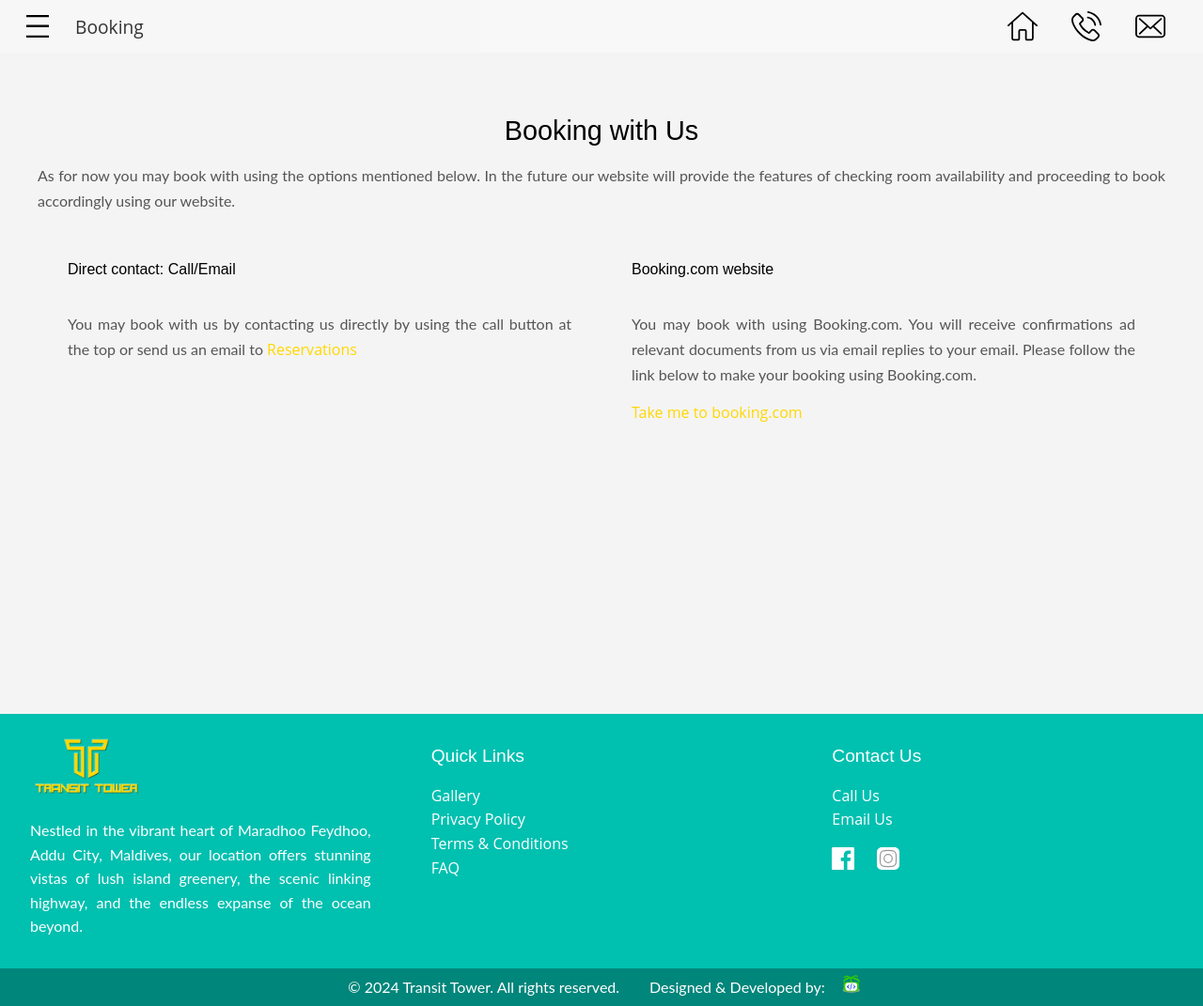
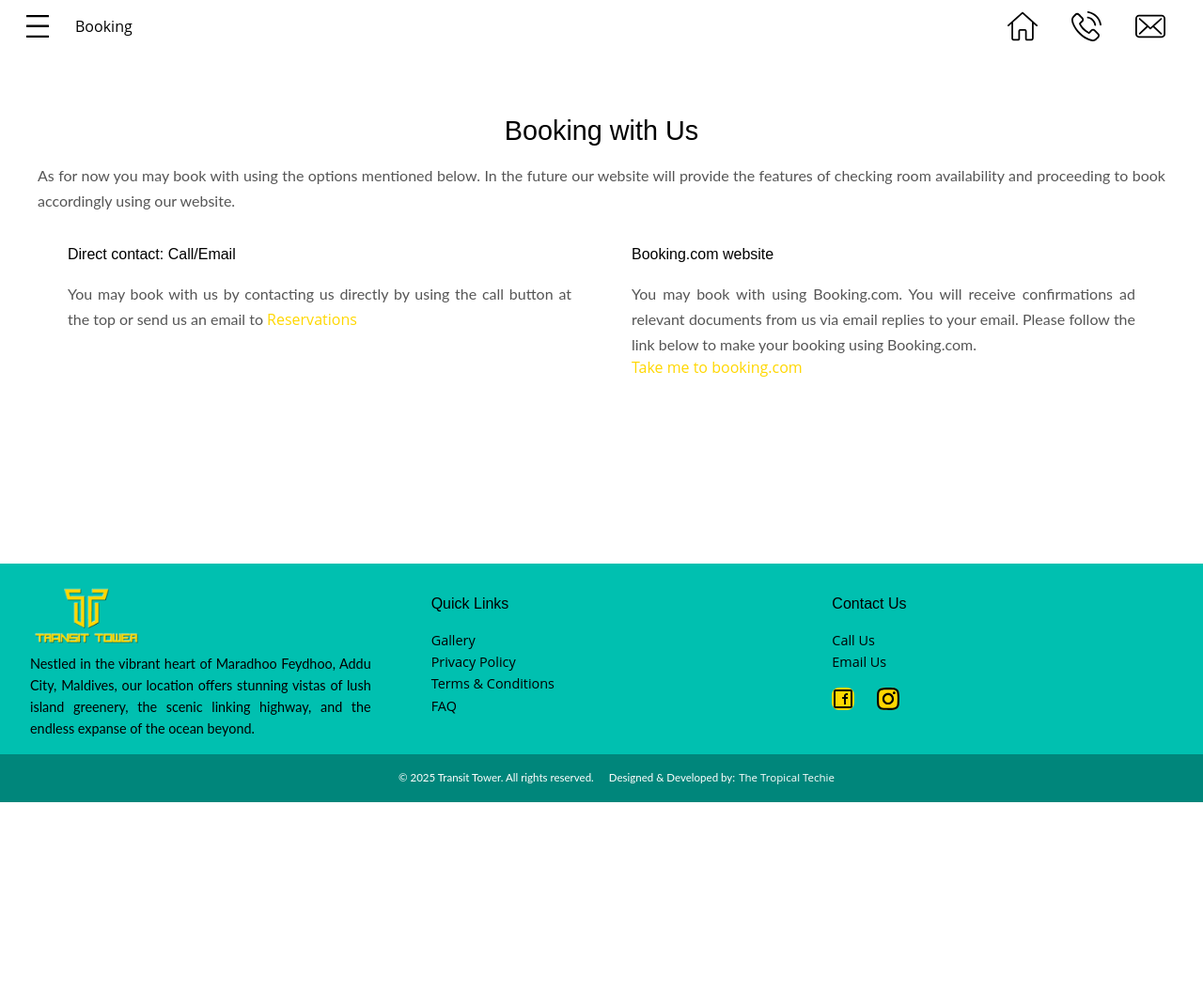
Before and after one commit to TransitTower/transittower, a Flask app: page /book in a window 1280 px wide. Shown: the whole page at 94% size. After the commit the page ends 854 px from the top, so only its background shows below. Run offline with Flask 3, Linux system fonts and the light colour scheme.

Commit message:
Rev 1.4 - 13-08-25: * Revised/Improved footer end line * Connected Book Now button to  Booking.com page link * Connected accurate Social Media links * Email changed from sales to reservations@transit-tower.com * Call feature changed to whatsapp call with correct number 7491500 * Layout screen will fit to every device screen * Sidebar links neatly organized with gaps/spaces

```diff
--- a/app/static/css/global.css
+++ b/app/static/css/global.css
@@ -55,13 +55,22 @@
 }
 
 /* Global Styles */
+* {
+    margin: 0;
+    padding: 0;
+}
+
+/* HTML & Body Standard */
+html, body {
+    height: 100%;
+    background: var(--bg-color-accent);
+    color: var(--text-color);
+}
 body {
     font-family: 'Open Sans', sans-serif;
-    margin: 0;
-    padding: 0;
-    overflow-x: hidden; /* Disable horizontal scroll */
-    background-color: #f4f4f4;
-    color: #333;
+    min-height: 100vh;
+    overflow-y: auto;
+    overflow-x: hidden;
 }
 
 footer {
@@ -420,15 +429,24 @@ h4 {
 }
 
 footer p, footer a {
+    color: black;
     font-size: var(--font-xs);
     line-height: 1.6;
+}
+
+footer a {
+    text-decoration: none;
+    font-weight: var(--font-weight-medium);
+}
+
+footer a:hover {
     color: white;
 }
 
-footer h1, footer h2, footer h3 {
+footer h3 {
+    color: black;
     font-size: var(--font-s);
     line-height: 1.4;
-    color: white; /* Ensure footer headings are white */
 }
 
 
--- /dev/null
+++ b/app/static/css/layout.css
@@ -0,0 +1,154 @@
+/* Navigation Bar */
+.navbar {
+    position: fixed;
+    top: 0;
+    left: 0;
+    height: var(--xxl-value);
+    width: 100%;
+    padding: var(--padding-s);
+    background-color: rgba(255, 255, 255, 0.3);
+    z-index: 2;
+}
+.navbar-left,
+.navbar-right {
+    display: flex;
+    align-items: center;
+    gap: var(--xs-value);
+}
+.navbar-left {
+    width: 70%; /* Default for landscape mode */
+    justify-content: flex-start;
+}
+.navbar-right {
+    width: 30%; /* Default for landscape mode */
+    justify-content: flex-end;
+}
+.page-title {
+    font-size: var(--font-s);
+    font-weight: var(--font-weight-medium);
+}
+.bar-button {
+    display: flex;
+    align-items: center;
+    justify-content: center;
+    background-color: transparent;
+}
+.bar-button img {
+    width: var(--xl-value);
+    height: var(--xl-value);
+}
+.bar-button:hover,
+.navbar a:hover {
+    /* Using primary-dark for hover on navbar elements */
+    background-color: var(--primary-dark);
+}
+.navbar-left .menu-btn {
+    /* extra spacing from the edge of screen */
+    margin-left: var(--s-value);
+}
+.navbar-right .user-btn {
+    /* extra spacing from the edge of screen */
+    margin-right: var(--l-value);
+}
+
+main {
+    overflow-x: hidden;
+    overflow-y: auto;
+    min-height: calc(80vh - var(--xxl-value)); /* Adjusted to use var for navbar height */
+}
+
+/* Content Area */
+.content {
+    overflow-x: hidden;
+    overflow-y: auto;
+    min-height: calc(80vh - var(--xxl-value)); /* Adjusted to use var for navbar height */
+}
+
+/* Main Content Adjustment when Sidebar is Active */
+.content.active {
+    margin-left: 250px; /* Match sidebar width */
+    transition: margin-left var(--transition-fast); /* Smooth transition */
+}
+
+/* Sidebar */
+.sidebar {
+    height: 100%; /* Full-height */
+    width: 0; /* Start hidden */
+    position: fixed; /* Stay in place */
+    z-index: 1001; /* On top of everything */
+    top: 0;
+    left: 0;
+    overflow-x: hidden; /* Disable horizontal scroll */
+    transition: var(--transition-fast); /* Animation time */
+    overflow-y: auto;
+    background-color: var(--primary-dark); /* Sidebar background set to primary-dark */
+    gap: var(--m-value);
+}
+
+.sidebar::-webkit-scrollbar {
+    display: none; /* Hide scrollbar in WebKit browsers (Chrome, Safari) */
+}
+
+.sidebar img {
+    margin-bottom: var(--s-value);
+}
+
+.sidebar a {
+    padding: var(--padding-s);
+    padding-left: var(--m-value);
+    text-decoration: none;
+    font-size: var(--font-m);
+    color: var(--accent-color); /* Sidebar links use accent color */
+    background: transparent;
+    display: block;
+    transition: var(--transition-fast);
+    margin-bottom: var(--s-value);
+}
+
+.sidebar a:hover {
+    background-color: var(--primary-light); /* Lighter primary for hover background */
+    color: var(--accent-dark-1); /* Darker accent for hover text */
+}
+
+.sidebar.active {
+    width: 250px; /* Sidebar width when active */
+}
+
+.footer-end-row {
+    margin-bottom: 0;
+    display: flex;
+    flex-direction: row;
+    width: 100%;
+    height: auto;
+    align-items: center;
+    gap: var(--m-value);
+    justify-content: center;
+    background-color: rgba(0, 0, 0, 0.3);
+    padding: var(--m-value);
+}
+
+.footer-social-button {
+    padding: 0;
+    margin: 0;
+    margin-top: var(--m-value);
+    display: flex;
+    align-items: center;
+    justify-content: center;
+}
+
+.footer-end-row p, .footer-end-row a {
+    font-size: var(--font-xxs);
+    color: white;
+}
+
+.footer-end-row .ui-row {
+    gap: var(--xs-value);
+}
+
+/* Media query for narrow screens */
+@media screen and (max-width: 768px) {
+    .footer-end-row {
+        flex-direction: column;
+        gap: var(--s-value);
+    }
+}
--- a/app/templates/base.html
+++ b/app/templates/base.html
@@ -7,161 +7,9 @@
     <meta name="viewport" content="width=device-width, initial-scale=1.0"/>
     <title>{% block title %}Transit Tower{% endblock %}</title>
     <link rel="icon" href="{{ url_for('static', filename='images/icons/favicon.svg') }}"/>
-    <link rel="stylesheet" href="{{ url_for('static', filename='css/global.css') }}"/> <!-- Updated to global.css -->
+    <link rel="stylesheet" href="{{ url_for('static', filename='css/global.css') }}"/>
+    <link rel="stylesheet" href="{{ url_for('static', filename='css/layout.css') }}"/>
 </head>
-
-<style>
-    /* Navigation Bar */
-    .navbar {
-        position: fixed;
-        top: 0;
-        left: 0;
-        height: var(--xxl-value);
-        width: 100%;
-        padding: var(--padding-s);
-        background-color: rgba(255, 255, 255, 0.3); /* Keeping light transparent for elegance */
-        z-index: 2;
-    }
-
-    .navbar-left,
-    .navbar-right {
-        display: flex;
-        align-items: center;
-        gap: var(--xs-value);
-    }
-
-    .navbar-left {
-        width: 70%; /* Default for landscape mode */
-        justify-content: flex-start;
-    }
-
-    .navbar-right {
-        width: 30%; /* Default for landscape mode */
-        justify-content: flex-end;
-    }
-
-    .bar-button {
-        display: flex;
-        align-items: center;
-        justify-content: center;
-        background-color: transparent;
-    }
-
-    .bar-button img {
-        width: var(--xl-value);
-        height: var(--xl-value);
-    }
-
-    .page-title {
-        font-size: var(--font-m);
-        font-weight: var(--font-weight-medium);
-    }
-
-    .bar-button:hover,
-    .navbar a:hover {
-        background-color: var(--primary-dark); /* Using primary-dark for hover on navbar elements */
-    }
-
-    .navbar-left .menu-btn {
-        margin-left: var(--s-value);
-    }
-
-    .navbar-right .user-btn {
-        margin-right: var(--l-value);
-    }
-
-    main {
-        overflow-y: auto;
-        min-height: calc(80vh - var(--xxl-value)); /* Adjusted to use var for navbar height */
-    }
-
-    /* Content Area */
-    .content {
-        overflow-y: auto;
-        min-height: calc(100vh - var(--xxl-value)); /* Adjusted to use var for navbar height */
-    }
-
-    /* Main Content Adjustment when Sidebar is Active */
-    .content.active {
-        margin-left: 250px; /* Match sidebar width */
-        transition: margin-left var(--transition-fast); /* Smooth transition */
-    }
-
-    /* Sidebar */
-    .sidebar {
-        height: 100%; /* Full-height */
-        width: 0; /* Start hidden */
-        position: fixed; /* Stay in place */
-        z-index: 1001; /* On top of everything */
-        top: 0;
-        left: 0;
-        overflow-x: hidden; /* Disable horizontal scroll */
-        transition: var(--transition-fast); /* Animation time */
-        overflow-y: auto;
-        background-color: var(--primary-dark); /* Sidebar background set to primary-dark */
-    }
-
-    .sidebar::-webkit-scrollbar {
-        display: none; /* Hide scrollbar in WebKit browsers (Chrome, Safari) */
-    }
-
-    .sidebar a {
-        padding: var(--padding-s);
-        text-decoration: none;
-        font-size: var(--font-m);
-        color: var(--accent-color); /* Sidebar links use accent color */
-        background: transparent;
-        display: block;
-        transition: var(--transition-fast);
-    }
-
-    .sidebar a:hover {
-        background-color: var(--primary-light); /* Lighter primary for hover background */
-        color: var(--accent-dark-1); /* Darker accent for hover text */
-    }
-
-    .sidebar.active {
-        width: 250px; /* Sidebar width when active */
-    }
-
-    .footer-end-row {
-        margin-bottom: 0;
-        display: flex;
-        flex-direction: row;
-        width: 100%;
-        height: var(--xl-value); /* Using responsive sizing variable */
-        align-items: center;
-        gap: var(--m-value);
-        justify-content: center;
-        background-color: rgba(0, 0, 0, 0.3); /* Keeping a dark transparent for this specific row */
-        padding: var(--xs-value);
-    }
-
-    footer p, footer a {
-        font-size: var(--font-s); /* Using fluid font size variable */
-        color: white;
-    }
-
-    footer h1, footer h2, footer h3, footer a {
-        color: white;
-        text-decoration: none;
-        font-weight: normal;
-    }
-
-    footer h1, footer h2, footer h3 {
-        font-size: var(--font-m); /* Using fluid font size variable */
-    }
-
-    .footer-social-button {
-        padding: 0;
-        margin: 0;
-        margin-top: var(--m-value);
-        display: flex;
-        align-items: center;
-        justify-content: center;
-        background-color: transparent;
-    }
-</style>
 
 <body>
 <!-- Header (Navbar) -->
@@ -190,12 +38,12 @@
         </button>
 
         <!-- Call Button -->
-        <button class="bar-button" onclick="window.location.href='tel:+9607491500'">
-            <img src="{{ url_for('static', filename='images/icons/funcs/call.svg') }}" alt="Call">
+        <button class="bar-button" onclick="window.location.href='https://wa.me/9607491500'">
+            <img src="{{ url_for('static', filename='images/icons/funcs/call.svg') }}" alt="WhatsApp Call">
         </button>
 
         <!-- Email Button -->
-        <button class="bar-button" onclick="window.location.href='mailto:sales@transit-tower.com'"
+        <button class="bar-button" onclick="window.location.href='mailto:reservations@transit-tower.com'"
                 style="margin-right: 32px;">
             <img src="{{ url_for('static', filename='images/icons/funcs/email.svg') }}" alt="Email">
         </button>
@@ -248,12 +96,14 @@
             <a href="mailto:info@transit-tower.com">Email Us</a>
             <div class="social-links ui-row">
                 <button class="footer-social-button"
-                        onclick="window.open('https://www.facebook.com/profile.php?id=61564331481907', '_blank')">
-                    <img src="{{ url_for('static', filename='images/icons/social_media/fb_white.svg') }}" alt="Facebook"
+                        onclick="window.open('https://web.facebook.com/profile.php?id=61574461148620', '_blank')">
+                    <img src="{{ url_for('static', filename='images/icons/social_media/fb_black.svg') }}"
+                         alt="Facebook"
                          width="24px">
                 </button>
-                <button class="footer-social-button" onclick="">
-                    <img src="{{ url_for('static', filename='images/icons/social_media/ig_white.svg') }}"
+                <button class="footer-social-button"
+                        onclick="window.open('https://www.instagram.com/transittower1500?igsh=Zjh0aXprYjByMXpx', '_blank')">
+                    <img src="{{ url_for('static', filename='images/icons/social_media/ig_black.svg') }}"
                          alt="Instagram"
                          width="24px">
                 </button>
@@ -263,12 +113,13 @@
 
     <!-- Footer end row -->
     <div class="footer-end-row">
-        <p>&copy; 2024 Transit Tower. All rights reserved.</p>
-        <div class="vertical-divider"></div>
-        <p>Designed & Developed by: </p>
-        <a href="https://www.facebook.com/profile.php?id=61564331481907" target="_blank">
-            <img src="{{ url_for('static', filename='images/icons/ttt_logo.svg') }}" alt="Developer Logo" width="24px">
-        </a>
+        <p>&copy; 2025 Transit Tower. All rights reserved.</p>
+        <div class="ui-row">
+            <p>Designed & Developed by:</p>
+            <a href="https://www.facebook.com/profile.php?id=61564331481907" target="_blank">
+                The Tropical Techie
+            </a>
+        </div>
     </div>
 </footer>
 
--- a/app/templates/index.html
+++ b/app/templates/index.html
@@ -144,7 +144,8 @@ Transit Tower
     <h2 style="color: white;">Your cozy stay.</h2>
 
     <!-- Book Now button -->
-    <button class="book-btn" onclick="window.open('https://www.booking.com',
+    <button class="book-btn"
+            onclick="window.open('https://www.booking.com/hotel/mv/transit-tower-addu-city.html?aid=304142&label=gen173nr-10CAEoggI46AdIM1gEaJ4BiAEBmAEzuAEXyAEM2AED6AEB-AEBiAIBqAIBuAKi0_DEBsACAdICJDNiY2IxZmRlLTZhNGItNGI2MC05YWQ4LTU2NGY0M2ZlZDI0OdgCAeACAQ&sid=89d7b681d2ffbb8f7f7f5965b253c623&dest_id=13905791&dest_type=hotel&dist=0&group_adults=2&group_children=0&hapos=1&hpos=1&no_rooms=1&req_adults=2&req_children=0&room1=A%2CA&sb_price_type=total&sr_order=popularity&srepoch=1755064827&srpvid=e9822a27d2ba0310&type=total&ucfs=1&',
         '_blank')">Book Now
     </button>
 </div>
```
Also changed, not shown: app/static/images/icons/social_media/fb.svg (deleted), app/static/images/icons/social_media/fb_black.svg, app/static/images/icons/social_media/fb_white.svg (deleted), app/static/images/icons/social_media/ig.svg (deleted), app/static/images/icons/social_media/ig_black.svg, app/static/images/icons/social_media/ig_white.svg (deleted).
